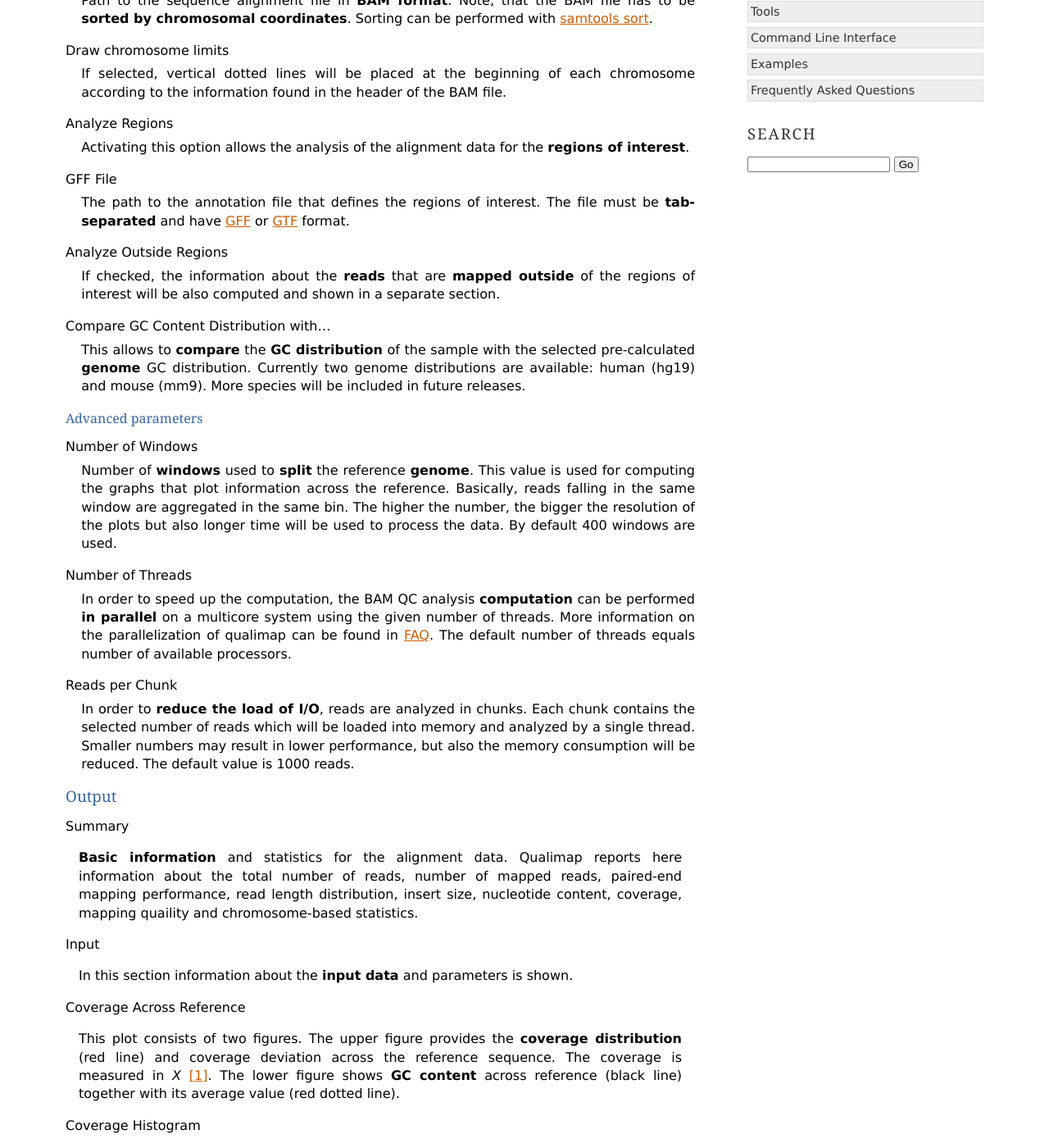
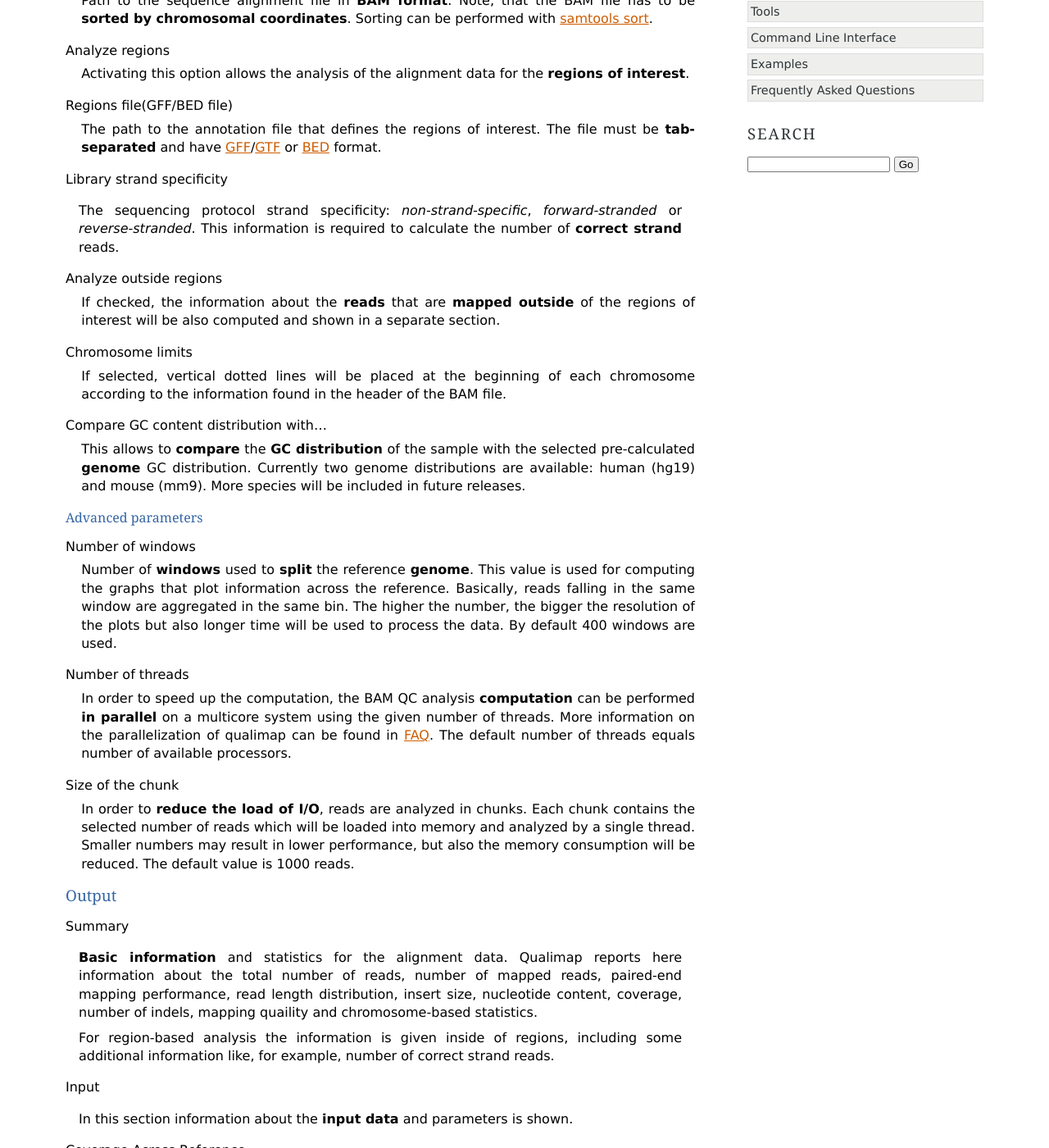
Before and after one commit to scchess/Qualimap, a Sphinx documentation site: the page built from doc/analysis.rst, in a window 1280 px wide and 1400 px high, scrolled down 685 px. Shown: the whole window at 82% size. Built offline with Sphinx 7.4.7, drawn with Linux system fonts in a browser that asks for light colours; some of the changed text lies outside the part shown.

Commit message:
Update docs

```diff
--- a/doc/analysis.rst
+++ b/doc/analysis.rst
@@ -32,33 +32,37 @@ Input Parameters
 :guilabel:`BAM file`
   Path to the sequence alignment file in **BAM format**. Note, that the BAM file has to be **sorted by chromosomal coordinates**. Sorting can be performed with `samtools sort <http://samtools.sourceforge.net/>`_.
 
-:guilabel:`Draw chromosome limits`
-  If selected, vertical dotted lines will be placed at the beginning of each chromosome according to the information found in the header of the BAM file.
-
-:guilabel:`Analyze Regions`
+:guilabel:`Analyze regions`
   Activating this option allows the analysis of the alignment data for the **regions of interest**.
 
-:guilabel:`GFF File`
-  The path to the annotation file that defines the regions of interest. The file must be **tab-separated** and have `GFF <http://genome.ucsc.edu/FAQ/FAQformat.html#format3>`_ or `GTF <http://genome.ucsc.edu/FAQ/FAQformat.html#format4>`_ format.
+:guilabel:`Regions file(GFF/BED file)`
+  The path to the annotation file that defines the regions of interest. The file must be **tab-separated** and have `GFF <http://genome.ucsc.edu/FAQ/FAQformat.html#format3>`_/`GTF <http://genome.ucsc.edu/FAQ/FAQformat.html#format4>`_  or `BED <http://genome.ucsc.edu/FAQ/FAQformat.html# format1>`_ format.
 
-:guilabel:`Analyze Outside Regions`
+:guilabel:`Library strand specificity`
+
+  The sequencing protocol strand specificity: *non-strand-specific*, *forward-stranded* or *reverse-stranded*. This information is required to calculate the number of **correct strand** reads.
+
+:guilabel:`Analyze outside regions`
   If checked, the information about the **reads** that are **mapped outside** of the regions of interest will be also computed and shown in a separate section.
+
+:guilabel:`Chromosome limits`
+  If selected, vertical dotted lines will be placed at the beginning of each chromosome according to the information found in the header of the BAM file.
 
 .. _input-gc-content:
 
-:guilabel:`Compare GC Content Distribution with...`
+:guilabel:`Compare GC content distribution with...`
   This allows to **compare** the **GC distribution** of the sample with the selected pre-calculated **genome** GC distribution. Currently two genome distributions are available: human (hg19) and mouse (mm9). More species will be included in future releases.
 
 Advanced parameters
 """""""""""""""""""
 
-:guilabel:`Number of Windows`
+:guilabel:`Number of windows`
   Number of **windows** used to **split** the reference **genome**. This value is used for computing the graphs that plot information across the reference. Basically, reads falling in the same window are aggregated in the same bin. The higher the number, the bigger the resolution of the plots but also longer time will be used to process the data. By default 400 windows are used.
 
-:guilabel:`Number of Threads`
+:guilabel:`Number of threads`
   In order to speed up the computation, the BAM QC analysis **computation** can be performed **in parallel** on a multicore system using the given number of threads. More information on the parallelization of qualimap can be found in :ref:`FAQ <faq>`. The default number of threads equals number of available processors.
 
-:guilabel:`Reads per Chunk`
+:guilabel:`Size of the chunk`
   In order to **reduce the load of I/O**, reads are analyzed in chunks. Each chunk contains the selected number of reads which will be loaded into memory and analyzed by a single thread. Smaller numbers may result in lower performance, but also the memory consumption will be reduced. The default value is 1000 reads.
 
 
@@ -67,7 +71,9 @@ Output
 
 :guilabel:`Summary`
 
-  **Basic information** and statistics for the alignment data. Qualimap reports here information about the total number of reads, number of mapped reads, paired-end mapping performance, read length distribution, insert size, nucleotide content, coverage, mapping quaility and chromosome-based statistics.
+  **Basic information** and statistics for the alignment data. Qualimap reports here information about the total number of reads, number of mapped reads, paired-end mapping performance, read length distribution, insert size, nucleotide content, coverage, number of indels, mapping quaility and chromosome-based statistics.
+
+  For region-based analysis the information is given inside of regions, including some additional information like, for example, number of correct strand reads.
 
 :guilabel:`Input`
 
@@ -89,15 +95,30 @@ Output
 
   Provides a visual way of knowing how much **reference** has been **sequenced** with **at least** a given **coverage rate**. This graph should be interpreted as in this example:
 
-If one aims a coverage rate of **at least 25X** (*x*-axis), how much of reference (*y*-axis) will be considered? The answer to this question in the case of the whole-genome sequencing `provided example <http://qualimap.bioinfo.cipf.es/samples/ERR089819_result/qualimapReport.html#genome_coverage_quotes.png>`_ is **~83%**.
+  If one aims a coverage rate of **at least 25X** (*x*-axis), how much of reference (*y*-axis) will be considered? The answer to this question in the case of the whole-genome sequencing `provided example <http://qualimap.bioinfo.cipf.es/samples/ERR089819_result/qualimapReport.html#genome_coverage_quotes.png>`_ is **~83%**.
 
 :guilabel:`Mapped Reads Nucleotide Content`
 
   This plot shows the **nucleotide content per position** of the **mapped reads**.
 
+:guilabel:`Mapped Reads Clipping Profile`
+
+  This plot provides the **clipping profile histogram** along the **mapped reads**. The clipping is detected via SAM format CIGAR codes 'H' (hard clipping) and 'S' (soft clipping).
+
+  The plot is not shown if there are no clipped-reads are found. Total number of clipped reads can be found in :guilabel:`Summary`.
+
 :guilabel:`Mapped Reads GC Content Distribution`
 
   This graph shows the distribution of **GC content** per **mapped read**. If compared with a precomputed :ref:`genome distribution <input-gc-content>`, this plot allows to check if there is a shift in the GC content.
+
+:guilabel:`Homopolymer Indels`
+
+  This bar chart provides the estimation of **homopolymer indels** of various types within alignment data. Large number of homopolymer indels may indicate a problem in a sequencing process.
+
+  An indel is considered homopolymeric if it overlaps a homopolymer sequence with a minimum size of **5 bp**. For genomic insertions accurate calculation is performed. In case of deletions similar calculation can not be performed without reference sequence, therefore only an estimation is provided: an insertion is estimated as homopolymeric if it has a flanking homopolymer downstream or upstream of its location in the read.
+
+  The chart is not shown if the sample doesn't contain any indels.
+
 
 :guilabel:`Duplication Rate Histogram`
 
```
Also changed, not shown: doc/command_line.rst (+8 -1 lines), doc/tools.rst (+31 -1 lines), doc/workflow.rst (+5 -2 lines), 1 other file.
